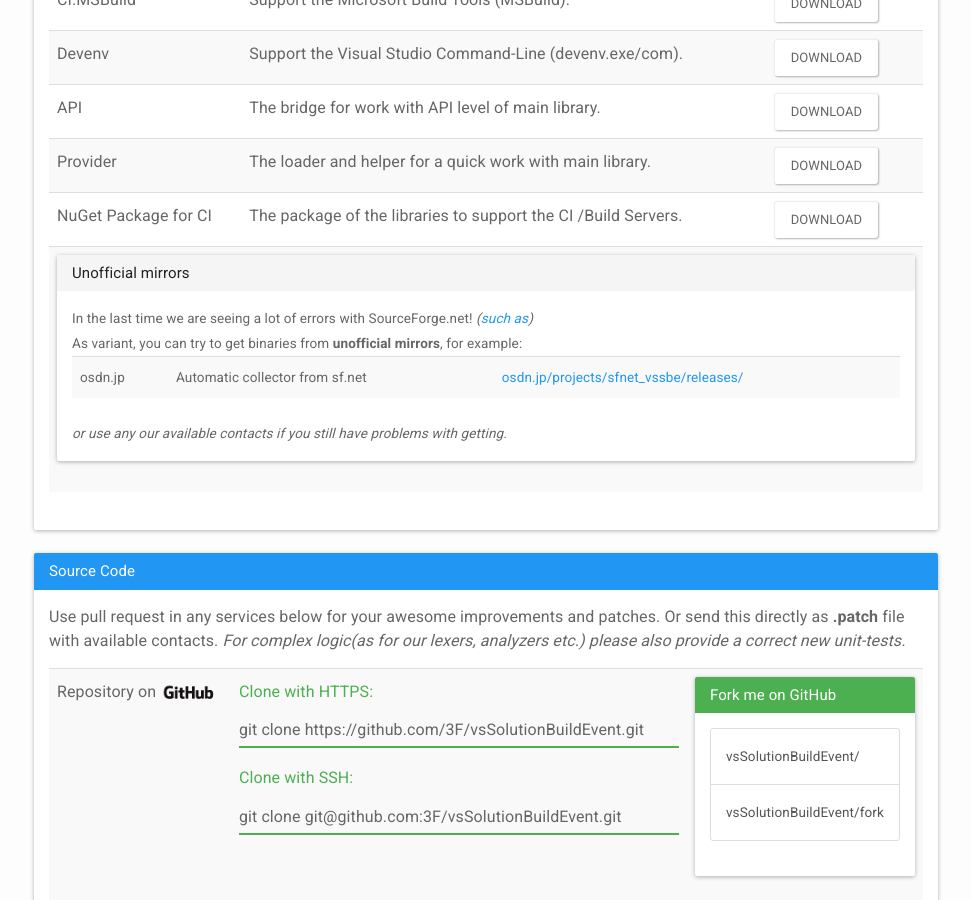
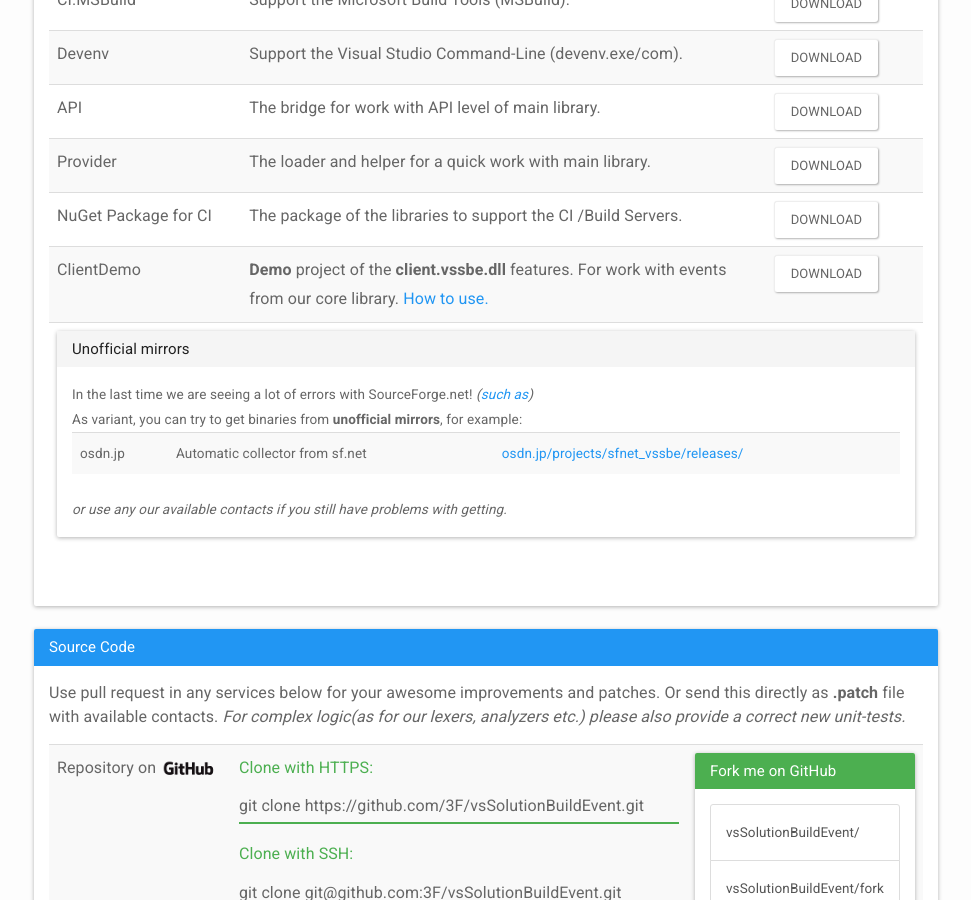
Before and after one commit to 3F/web.vsSBE, a Jekyll site: the page built from Downloads/index.html, in a window 1280 px wide and 900 px high, scrolled down 305 px. Shown: the whole window, without its empty margins (154-1125 px from the left). Built offline with Jekyll 4.4.1, drawn with Linux system fonts in a browser that asks for light colours; nearby versions of some CDN libraries; Markdown is read by kramdown in place of the engine named in the settings; comment, search, counter and statistics services are not loaded.

Commit message:
latest version of CIM for build + ClientDemo on Downloads page

```diff
--- a/Downloads/index.html
+++ b/Downloads/index.html
@@ -54,6 +54,11 @@
           <td>NuGet Package for CI</td>
           <td>The package of the libraries to support the CI /Build Servers.</td>
           <td><a href="https://www.nuget.org/api/v2/package/vsSBE.CI.MSBuild/" target="_blank" class="btn btn-default">Download</a></td>
+        </tr>
+        <tr>
+          <td>ClientDemo</td>
+          <td><b>Demo</b> project of the <b>client.vssbe.dll</b> features. For work with events from our core library. <a href="{{site.docp}}/API/#create-client-vssbe-dll">How to use.</a></td>
+          <td><a href="https://sourceforge.net/projects/vssbe/files/dev/clients/client.vssbe.dll/" target="_blank" class="btn btn-default">Download</a></td>
         </tr>
         <tr>
           <td colspan="3">
```
Also changed, not shown: About/index.html (+6 -6 lines), _doc/Dev/How to build.md (+2 -2 lines).
